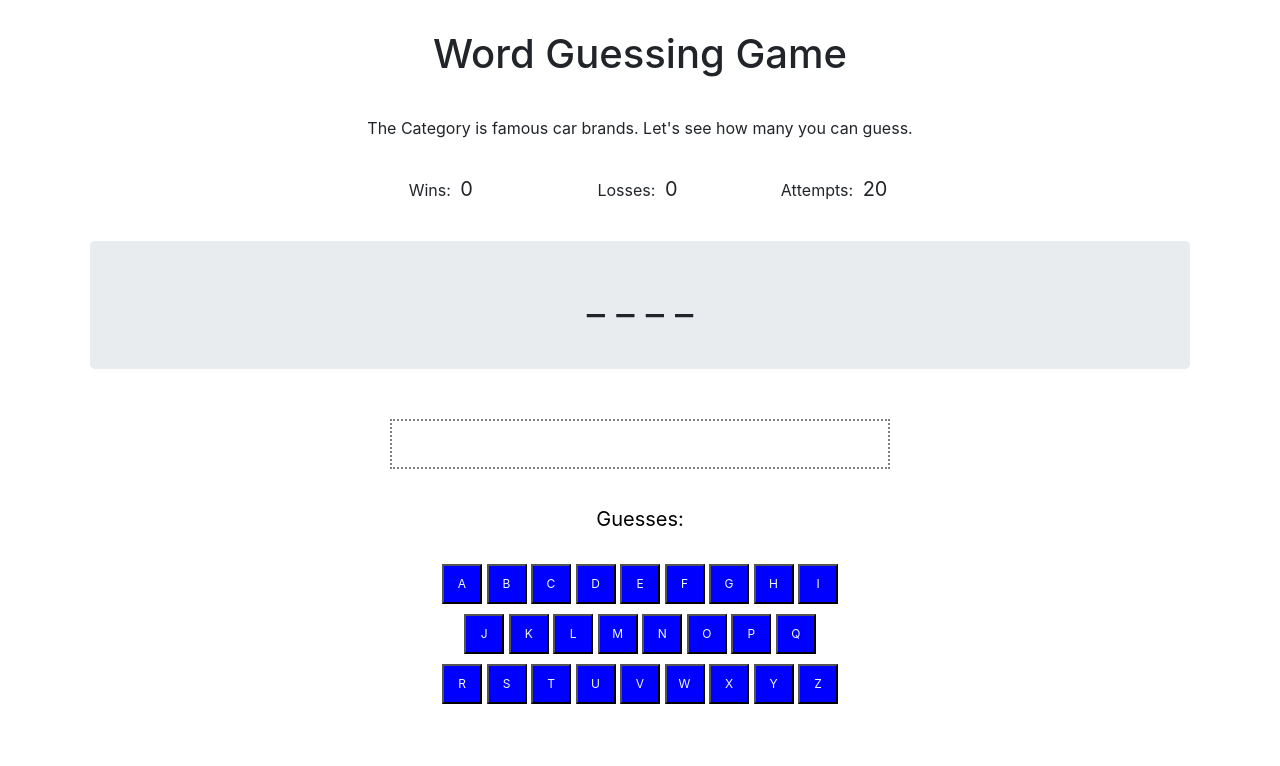
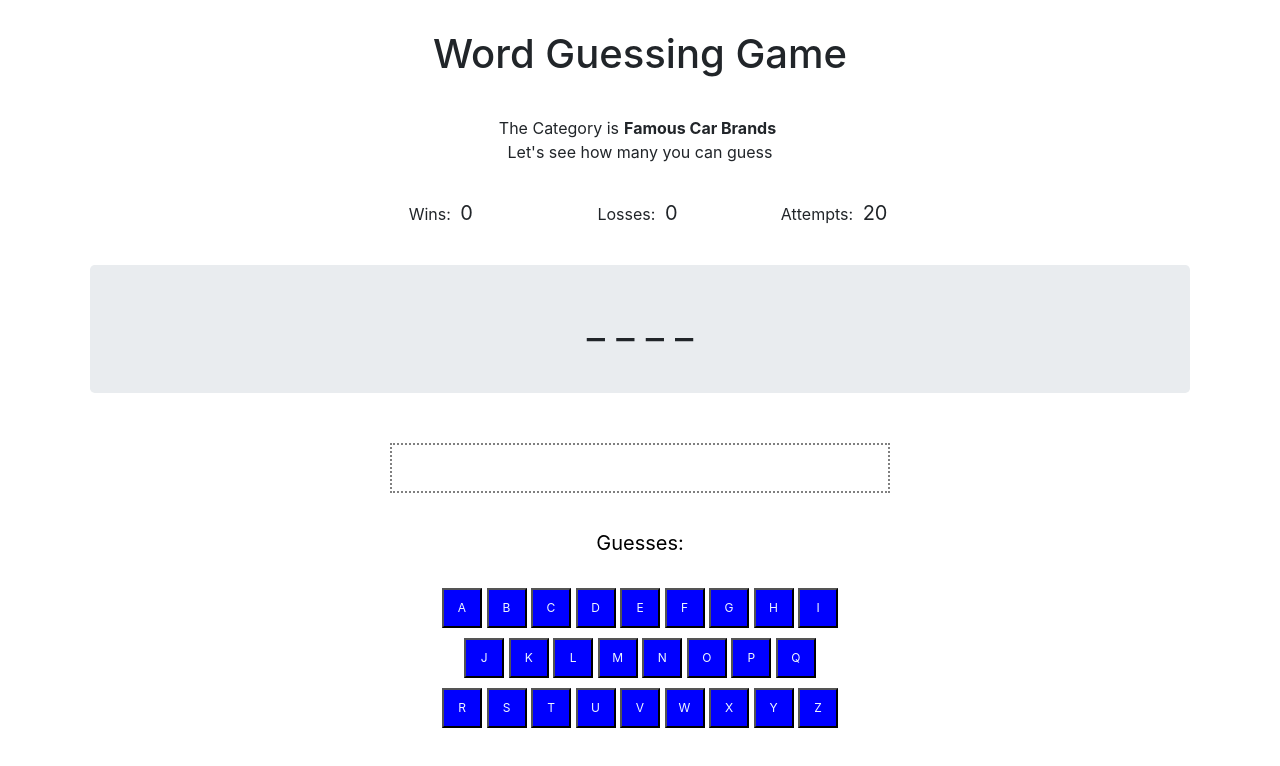
Before and after one commit to toomusa/Word-Guess-Game, a plain HTML site: page index.html in a window 1280 px wide. Drawn offline with nearby package versions, Linux system fonts and the light colour scheme.

Commit message:
added multiple categories

```diff
--- a/assets/css/style.css
+++ b/assets/css/style.css
@@ -99,3 +99,7 @@ h1 {
     margin-left: auto;
     margin-right: auto;
 }
+
+#category {
+    font-weight: bolder;
+}
--- a/assets/js/game.js
+++ b/assets/js/game.js
@@ -3,8 +3,24 @@ const words = ["Acura", "AlfaRomeo", "AstonMartin", "Audi", "Bentley", "BMW", "B
                 "Chevrolet", "Chrysler", "Citroen", "Dodge", "Ferrari", "Fiat", "Ford", "GMC", "Honda", "Hyundai",
                 "Infiniti", "Jaguar", "Jeep", "Kia", "Koenigsegg", "Lamborghini", "LandRover", "Lexus", "Maserati",
                 "Mazda", "McLaren", "Mercedes", "Mini", "Mitsubishi", "Nissan", "Pagani", "Peugeot", "Porsche", "Renault",
-                "RollsRoyce", "Saab", "Subaru", "Suzuki", "Tesla", "Toyota", "Volkswagen", "Volvo", ];
+                "RollsRoyce", "Saab", "Subaru", "Suzuki", "Tesla", "Toyota", "Volkswagen", "Volvo"];
 
+const warriors = ["JordanBell","AndrewBogut","QuinnCook","DeMarcusCousins","StephenCurry","MarcusDerrickson",
+                    "KevinDurant","JacobEvans","DraymondGreen","AndreIguodala","JonasJerebko","DamianJones",
+                    "DamionLee","ShaunLivingston","KevonLooney","AlfonzoMcKinnie","KlayThompson"];
+
+const capitals = ["Kabul","Algiers","BuenosAires","Vienna","Baku","Brussels","Brasilia","Ottawa","Beijing ",
+                    "Bogota ","SanJose","Prague ","Cairo","Copenhagen","Paris","Berlin","Athens","Budapest",
+                    "NewDelhi","Jakarta","Tehran","Dublin","Jerusalem ","Rome","Kingston","Tokyo","Nairobi",
+                    "Beirut","Tripoli","MexicoCity ","Monaco","Amsterdam ","Oslo","PanamaCity ","Lima","Warsaw",
+                    "Lisbon","Bucharest ","Moscow","Singapore ","Seoul","Madrid","Khartoum","Stockholm","Damascus",
+                    "Taipei","Bangkok","Ankara","AbuDhabi ","WashingtonDC"]
+
+const category = [
+    [...words],
+    [...warriors],
+    [...capitals]
+]
 // define variables
 var userPick;
 var attempts = [];
@@ -30,7 +46,10 @@ let alphabet = ["a", "b", "c", "d", "e", "f", "g", "h", "i", "j", "k", "l", "m",
 // set the game start conditions
 
 function setGame() {
-    randomWord = words[Math.floor(Math.random()*words.length)].toUpperCase();
+    randomArray = category[Math.floor(Math.random()*category.length)];
+    randomWord = randomArray[Math.floor(Math.random()*randomArray.length)].toUpperCase();
+    console.log(randomArray);
+    console.log(randomWord);
     lettersLeft = randomWord.length;
     userPick = "";
     attempts = [];
@@ -41,6 +60,15 @@ function setGame() {
     $("#messageBox").empty();
     $("#activeWord").empty();
     $(".keyboard").removeClass("button-clicked");
+    if (randomArray === category[0]) {
+        $("#category").text("Famous Car Brands");
+    }
+    if (randomArray === category[1]) {
+        $("#category").text("Golden State Warriors");
+    }
+    if (randomArray === category[2]){
+        $("#category").text("World Capitals");
+    }
     for (let i = 0; i < randomWord.length; i++) {
         letters[i] = "_ ";
         $activeWord.textContent = letters.join("");
--- a/index.html
+++ b/index.html
@@ -19,7 +19,7 @@
 		</div>
 		<div class="row">
 			<div class="col-sm-12">
-				<p style="text-align: center">The Category is famous car brands. Let's see how many you can guess.</p>
+				<p style="text-align: center">The Category is<span id="category"> </span> <br>Let's see how many you can guess</p>
 			</div>
 		</div>
 		<div class="row">
```
